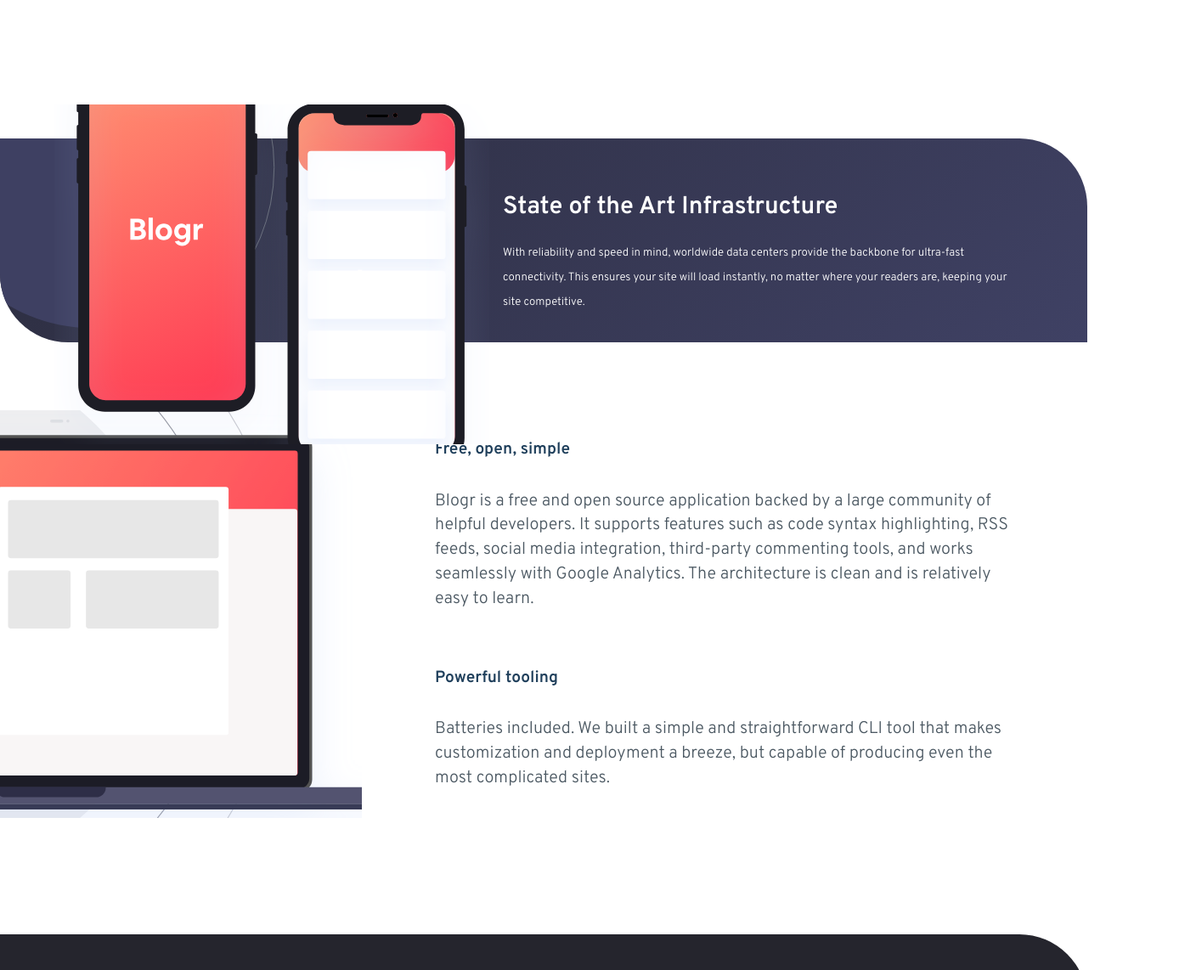
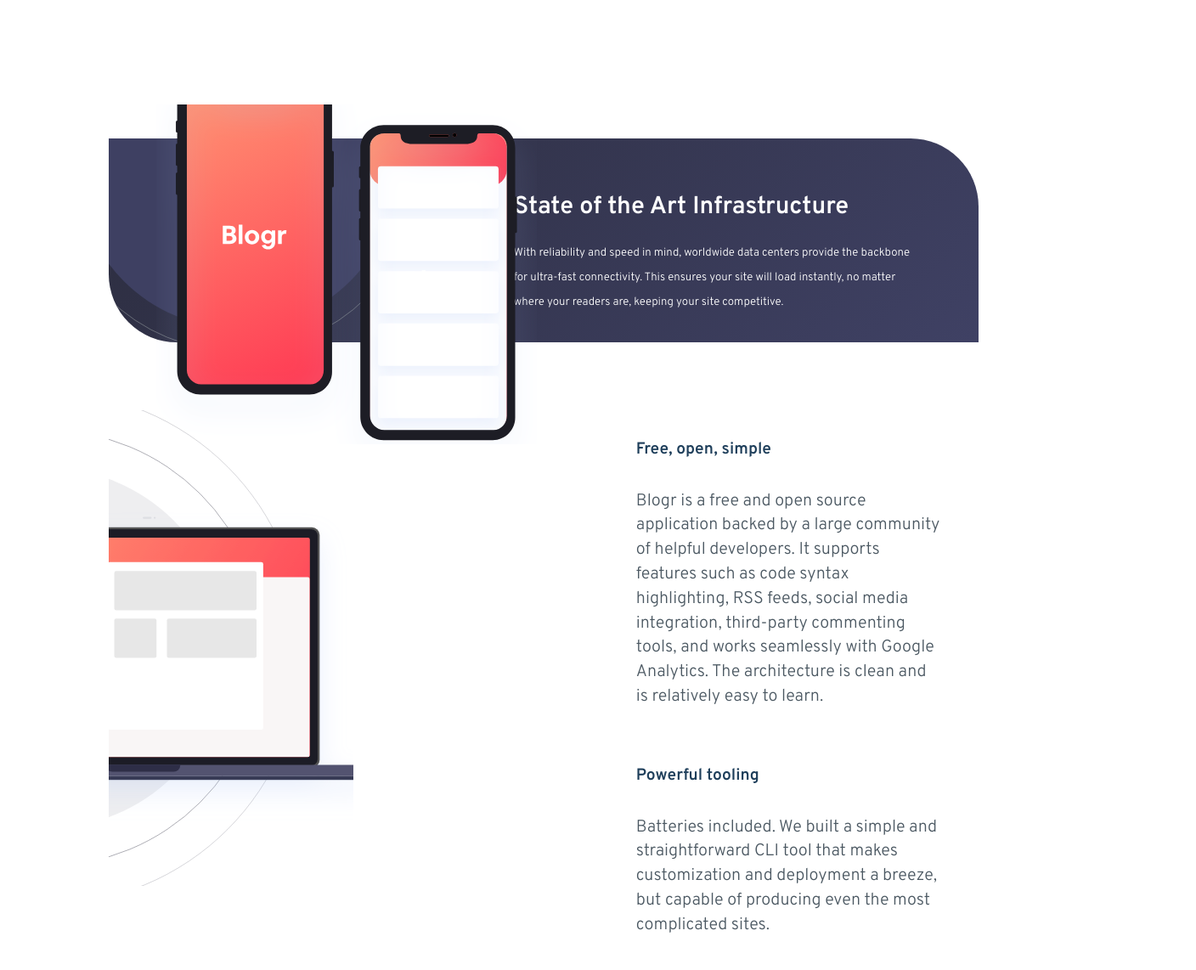
Before and after one commit to AOcelopilli/frontendMentor-blogrLandingPage, a website: page index.html in a window 1280 px wide. Shown: the part 1250-2392 px from the top of the page at 85% size, 1408 px wide, since content can reach past the window. Drawn offline with Linux system fonts and the light colour scheme.

Commit message:
section:desktop  state middle img size fixed

```diff
--- a/styles/sass/_layout-desktop.scss
+++ b/styles/sass/_layout-desktop.scss
@@ -96,7 +96,7 @@
 
     .central-img {
       transform: translate(12.5%, 0%);
-      width: 40%;
+      width: 35vw;
       height: 50vh;
       z-index: 10;
       grid-column: span 3;
@@ -141,8 +141,8 @@
 
     .middle-img {
       background-image: url(../images/illustration-laptop-desktop.svg);
-      height: 60vh;
-      width: 200%;
+      height: 70vh;
+      width: 45vw;
       transform: translate(-50%, 0%);
       grid-column: 1/2;
       grid-row: 3/5;
--- a/styles/sass/_variables.scss
+++ b/styles/sass/_variables.scss
@@ -1,12 +1,11 @@
-
 /* === FONTS === */
 /* font size */
 $font-size: 16px;
 /* --- overpass --- */
-@import url('https://fonts.googleapis.com/css2?family=Overpass:wght@300;600&display=swap');
+@import url("https://fonts.googleapis.com/css2?family=Overpass:wght@300;600&display=swap");
 $font-overpass: "Overpass", sans-serif;
 /* --- ubuntu --- */
-@import url('https://fonts.googleapis.com/css2?family=Ubuntu:wght@400;500;700&display=swap');
+@import url("https://fonts.googleapis.com/css2?family=Ubuntu:wght@400;500;700&display=swap");
 $font-ubuntu: "ubuntu", sans-serif;
 
 /* === COLORS === */
@@ -38,13 +37,20 @@
 $gradiant2-to: hsl(237, 23%, 32%);
 
 /* === RESET === */
-*,*::before,*::after{
+*,
+*::before,
+*::after {
   box-sizing: border-box;
   margin: 0;
   padding: 0;
 }
 
-html{
+html {
   font-family: $font-overpass;
   font-size: $font-size;
 }
+
+body {
+  max-width: 1024px;
+  margin: 0 auto;
+}
```
Also changed, not shown: styles/styles.css, 1 other file.
